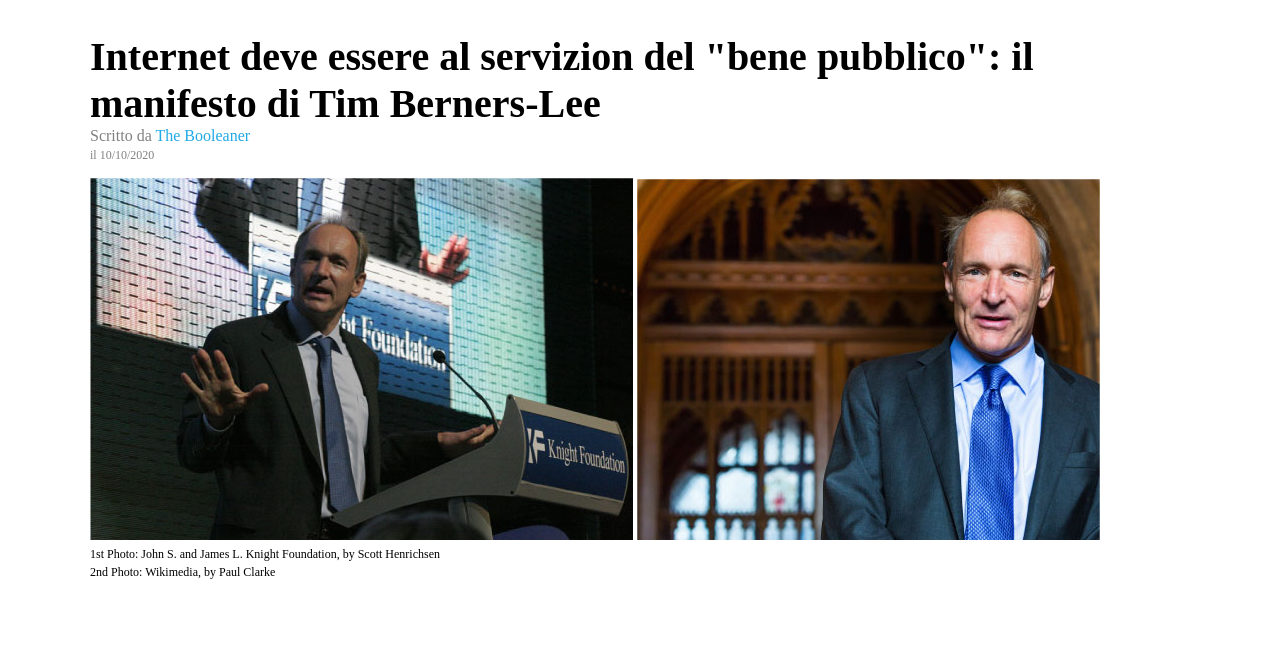
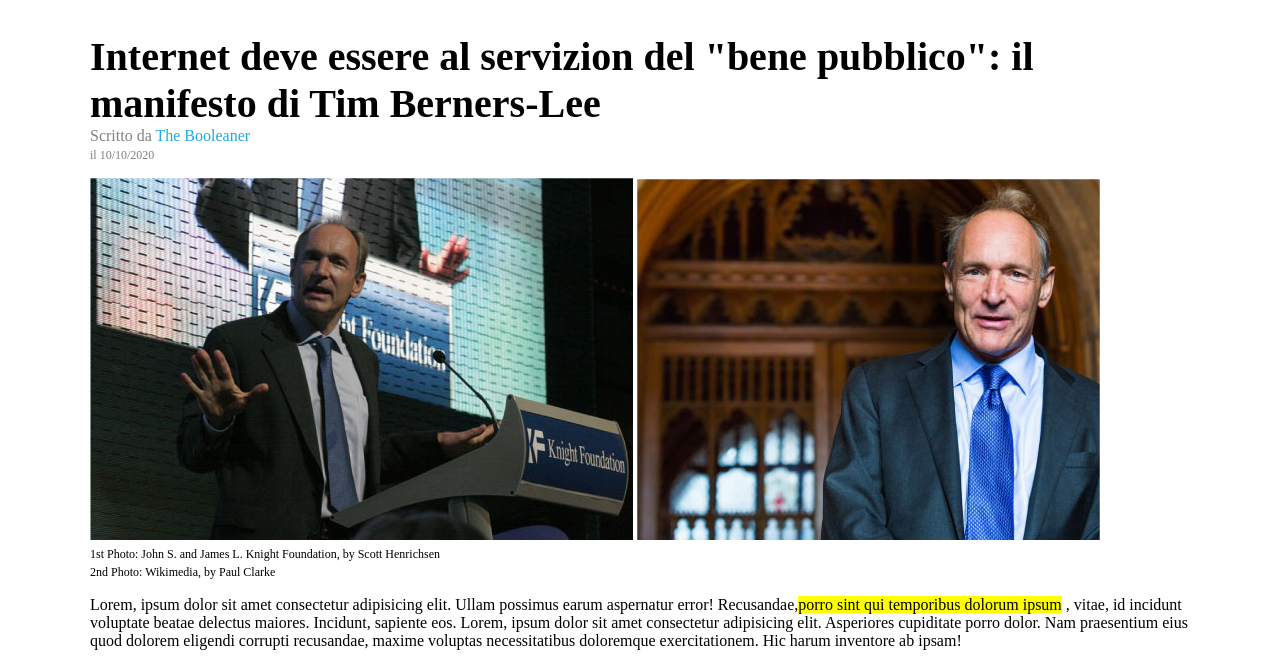
Before and after one commit to mauro-20/html-css-booleaner, a plain HTML site: page index.html in a window 1280 px wide. Shown: the part 188-854 px from the top of the page. Before the commit the page ends 800 px from the top, so only its background shows below. Drawn offline with Linux system fonts and the light colour scheme.

Commit message:
add first paragraph

```diff
--- a/css/style.css
+++ b/css/style.css
@@ -34,3 +34,7 @@ h1 {
 .images{
   margin: 15px 0;
 }
+
+.highlight-yellow{
+  background-color: yellow;
+}
--- a/index.html
+++ b/index.html
@@ -39,10 +39,17 @@
         <span class="small-size">1st Photo: John S. and James L. Knight Foundation, by Scott Henrichsen</span>
         <br>
         <span class="small-size">2nd Photo: Wikimedia, by Paul Clarke</span>
-
-
       </div>
       <!-- /images container -->
+
+      <!-- first paragraph -->
+      <p>Lorem, ipsum dolor sit amet consectetur adipisicing elit. Ullam possimus earum aspernatur error!
+        Recusandae,<span class="highlight-yellow">porro sint qui temporibus dolorum ipsum</span> , vitae, id incidunt
+        voluptate beatae delectus maiores. Incidunt, sapiente eos. Lorem, ipsum dolor sit amet consectetur adipisicing
+        elit. Asperiores cupiditate porro dolor. Nam praesentium eius quod dolorem eligendi corrupti recusandae, maxime
+        voluptas necessitatibus doloremque exercitationem. Hic harum inventore ab ipsam!</p>
+      <!-- /first paragraph -->
+
 
     </main>
     <!-- /corpo -->
```
